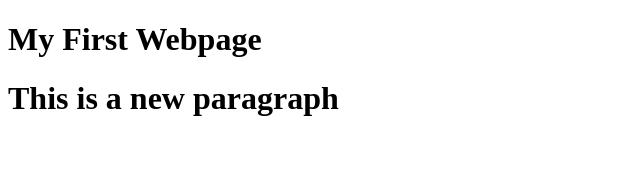
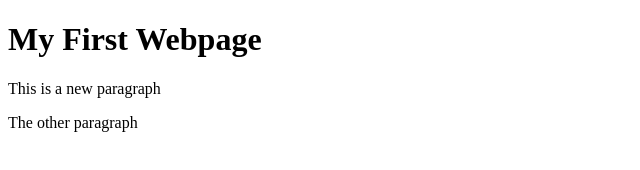
Before and after one commit to laolu2020/git-test, a plain HTML site: page index.html in a window 1280 px wide. Shown: the whole page, without its empty margins (0-640 px from the left). Drawn offline with Linux system fonts and the light colour scheme.

Commit message:
Third commit

```diff
--- a/index.html
+++ b/index.html
@@ -2,6 +2,7 @@
 <html>
 <body>
     <h1>My First Webpage</h1>
-    <h1>This is a new paragraph</h1>
+    <p>This is a new paragraph</p>
+    <p>The other paragraph</p>
 </body>
 </html>
```
